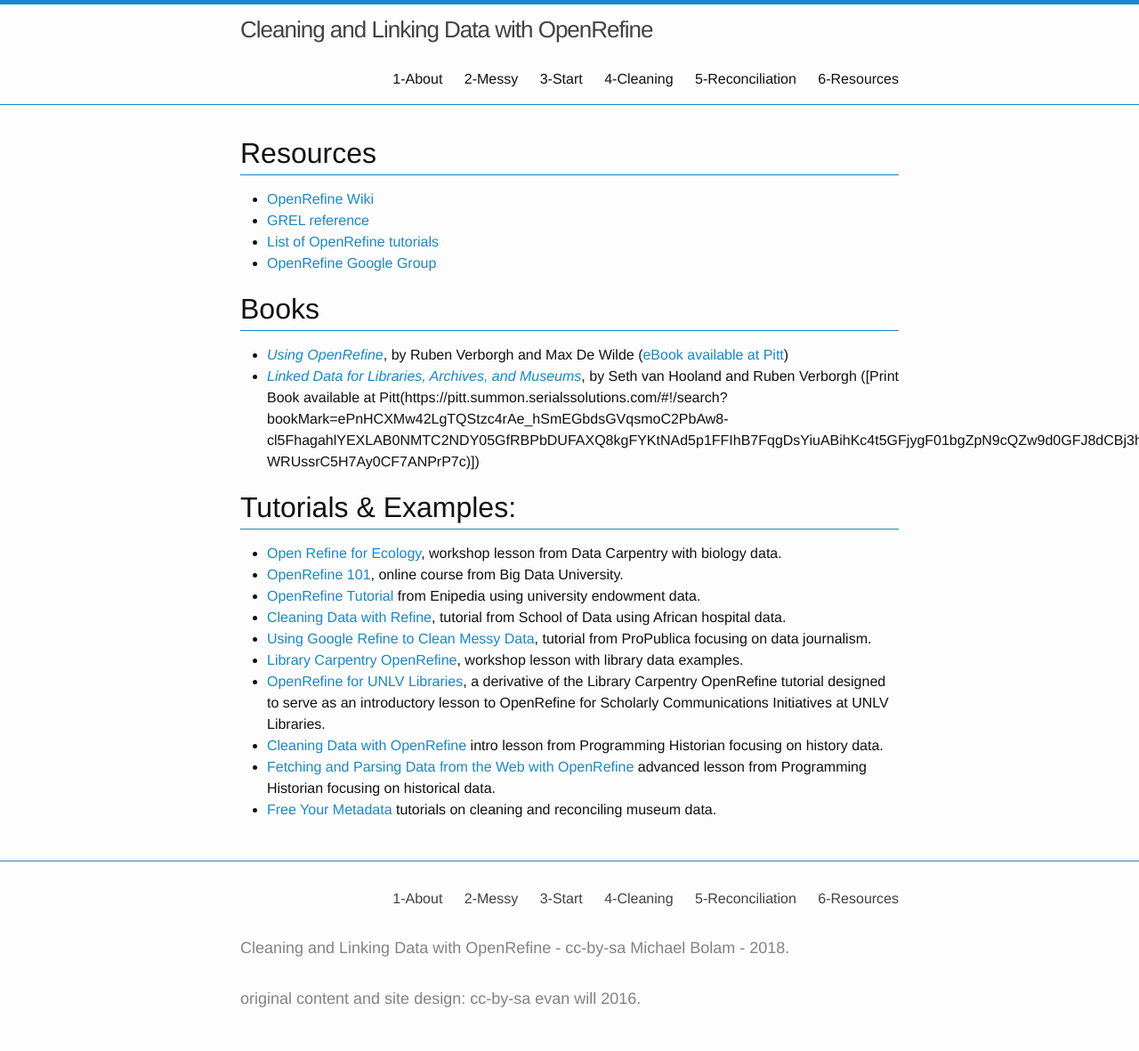
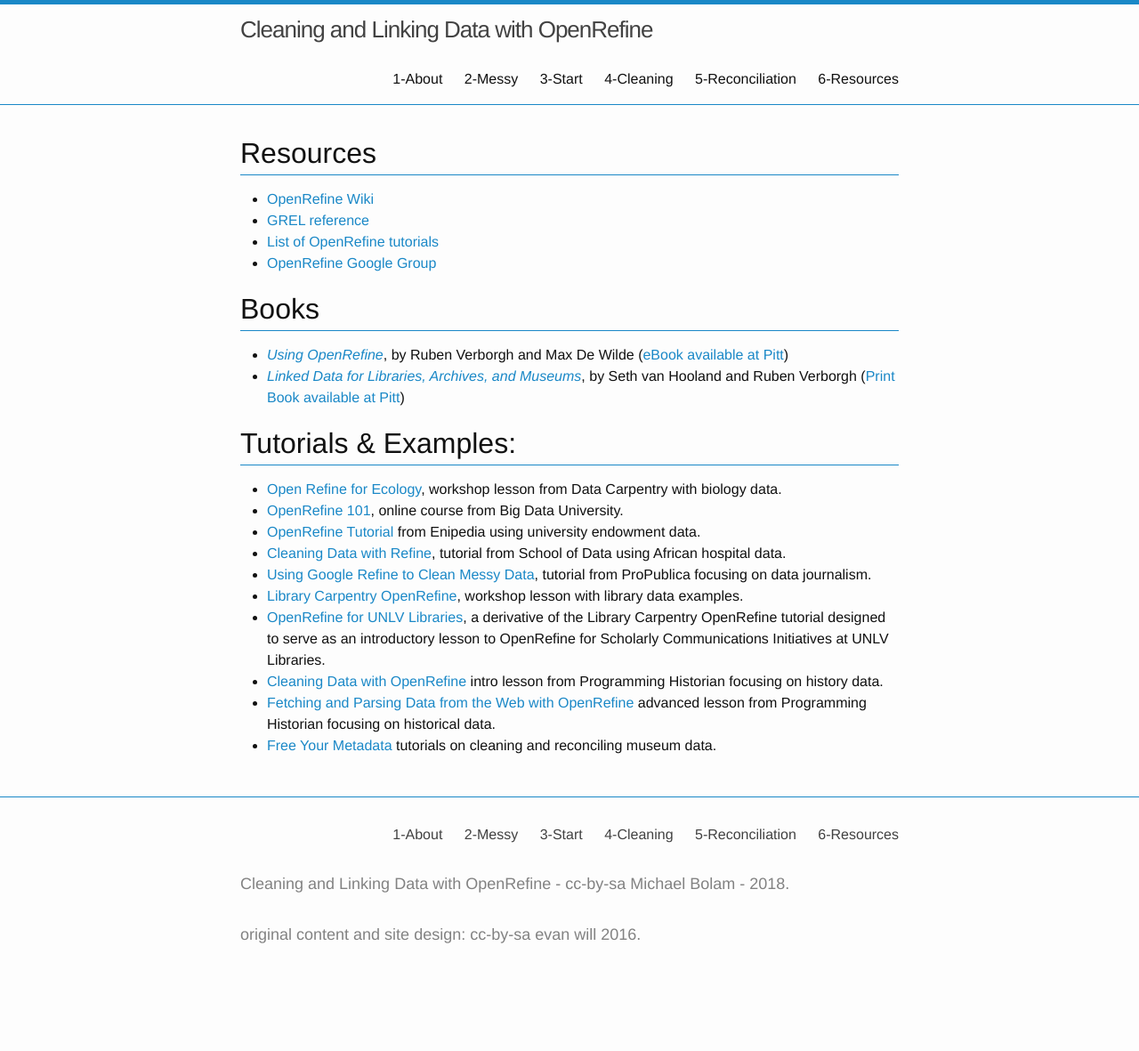
Before and after one commit to mbolam/DSWS_OpenRefine, a Jekyll site: the page built from 6-resources.md, in a window 1280 px wide. Shown: the whole page at 89% size. Built offline with Jekyll 4.4.1, drawn with Linux system fonts in a browser that asks for light colours; after the commit the page ends 1109 px from its top, so only the background shows below that.

Commit message:
fix link

```diff
--- a/6-resources.md
+++ b/6-resources.md
@@ -14,7 +14,7 @@ nav: true
 # Books
 
 - [*Using OpenRefine*](https://www.packtpub.com/big-data-and-business-intelligence/using-openrefine), by Ruben Verborgh and Max De Wilde ([eBook available at Pitt](https://pitt.summon.serialssolutions.com/#!/search?ho=t&l=en&bookMark=ePnHCXMw42LgTQStzc4rAe_hSmFm4DI0ByYbC0sD0ICHqEZ4YnBqcLAmdBQEdFycsTEHfFQEwudkEADPmCuAVlUEpaYBG1w8DCx5wE4ZN4O0m2uIs4cu6FikeOgQRzxoK4K5JejoP_yyKlhkYbM8QGUmZhbGhsYAuDA2tA))
-- [*Linked Data for Libraries, Archives, and Museums*](http://book.freeyourmetadata.org/), by Seth van Hooland and Ruben Verborgh ([Print Book available at Pitt(https://pitt.summon.serialssolutions.com/#!/search?bookMark=ePnHCXMw42LgTQStzc4rAe_hSmEGbdsGVqsmoC2PbAw8-cl5FhagahlYEXLAB0NMTC2NDY05GfRBPbDUFAXQ8kgFYKtNAd5p1FFIhB7FqgDsYiuABihKc4t5GFjygF01bgZpN9cQZw9d0GFJ8dCBj3hzYFPe1BR0LS5-WRUssrC5H7Ay0CF7ANPrP7c)])
+- [*Linked Data for Libraries, Archives, and Museums*](http://book.freeyourmetadata.org/), by Seth van Hooland and Ruben Verborgh ([Print Book available at Pitt](https://pitt.summon.serialssolutions.com/#!/search?bookMark=ePnHCXMw42LgTQStzc4rAe_hSmEGbdsGVqsmoC2PbAw8-cl5FhagahlYEXLAB0NMTC2NDY05GfRBPbDUFAXQ8kgFYKtNAd5p1FFIhB7FqgDsYiuABihKc4t5GFjygF01bgZpN9cQZw9d0GFJ8dCBj3hzYFPe1BR0LS5-WRUssrC5H7Ay0CF7ANPrP7c))
 
 # Tutorials & Examples:
 
```
